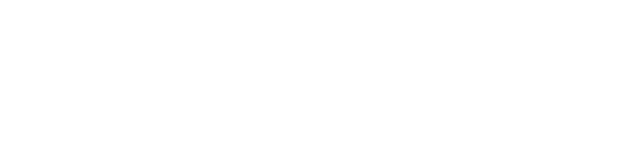
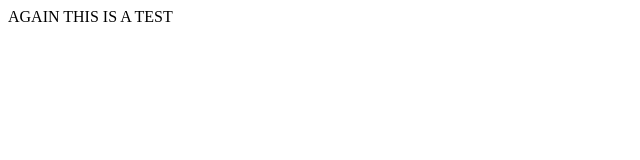
Before and after one commit to WoodMed/practicewithwoodplc.github.io, a plain HTML site: page index.html in a window 1280 px wide. Shown: the whole page, without its empty margins (0-640 px from the left). Drawn offline with Linux system fonts and the light colour scheme.

Commit message:
Update index.html

```diff
--- a/index.html
+++ b/index.html
@@ -3,4 +3,7 @@
     <head>
         <title>THIS IS A TEST</title>
     </head>
+    <body>
+        AGAIN THIS IS A TEST
+    </body>
 </html>
```
